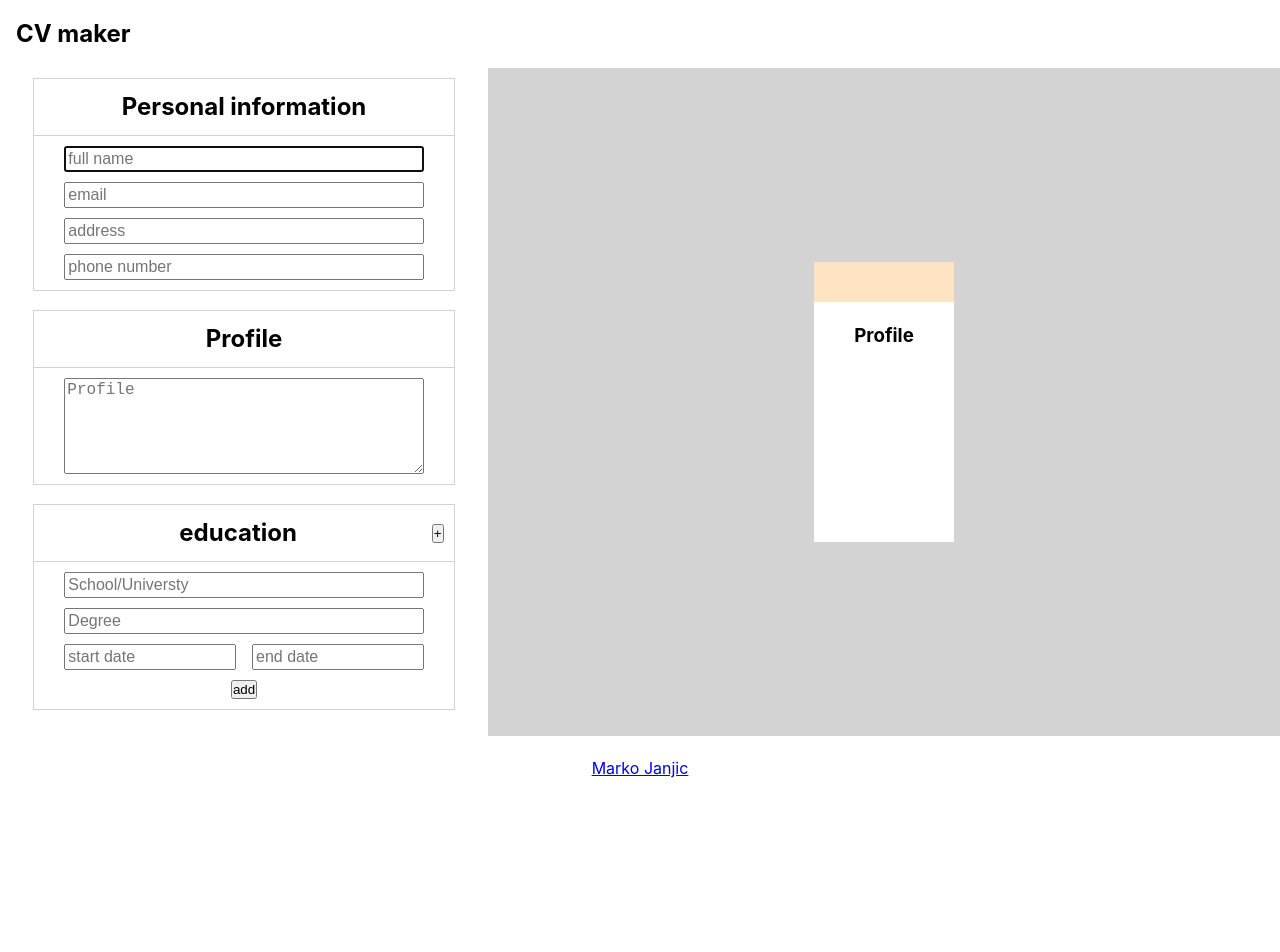
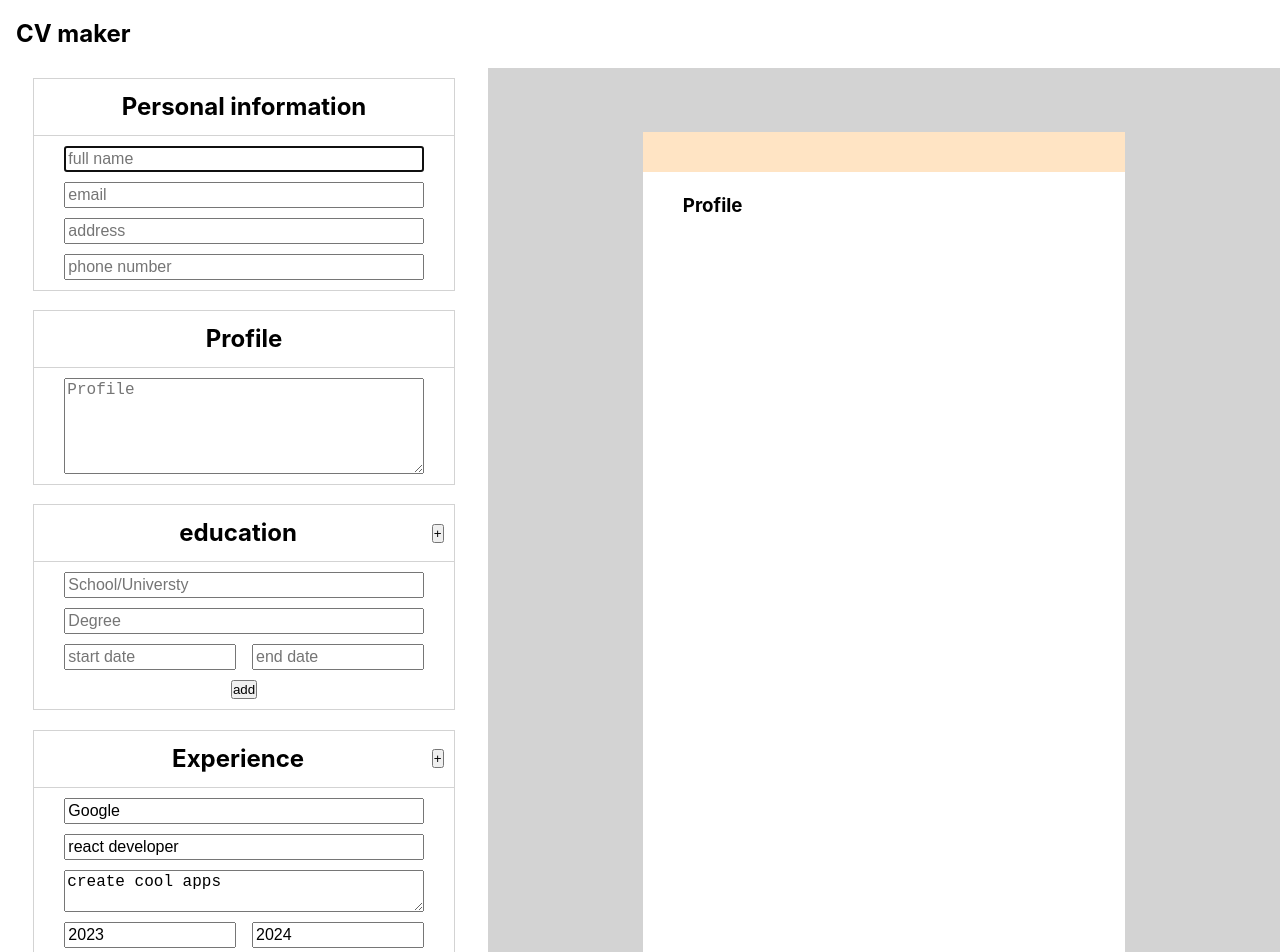
Before and after one commit to markojanja/cv_maker, a React (Vite) app: page / in a window 1280 px wide. Shown: the top 952 px of the page. Before the commit the page ends 800 px from the top, so only its background shows below. Built offline with nearby package versions, Linux system fonts and the light colour scheme.

Commit message:
added job form layout to the app

```diff
--- a/src/App.jsx
+++ b/src/App.jsx
@@ -5,6 +5,7 @@ import Navbar from './components/navbar/Navbar';
 import FormInfo from './components/forms/FormInfo';
 import FormProfile from './components/forms/FormProfile';
 import EducationList from './components/EducationList';
+import JobList from './components/JobList';
 import './App.css';
 
 function App() {
@@ -20,12 +21,22 @@ function App() {
     address: '',
     phone: '',
   };
+  const defaultJob = {
+    company: '',
+    position: '',
+    description: '',
+    startDate: '',
+    endDate: '',
+  };
   const [toggleForm, setToggleForm] = useState(true);
   const [personalInfo, setPersonalInfo] = useState({ ...defaultInfo });
   const [profile, setProfile] = useState('');
   const [education, setEducation] = useState({ ...defaultEducation });
   const [educationList, setEducationList] = useState([]);
   const [activeEducation, setActiveEducation] = useState(null);
+  const [job, setJob] = useState({ ...defaultJob });
+  const [jobList, setJobList] = useState([]);
+  const [activeJob, setActiveJob] = useState(null);
 
   function addEducation(e) {
     e.preventDefault();
@@ -72,6 +83,7 @@ function App() {
     setEducation({ ...defaultEducation });
     setToggleForm(!toggleForm);
   }
+  //job
 
   return (
     <div className="app">
@@ -93,6 +105,8 @@ function App() {
             handleDelete={handleDelete}
             handleCancel={handleCancel}
           />
+
+          <JobList job={job} setJob={setJob} jobList={jobList} setJobList={setJobList} activeJob={activeJob} setActiveJob={setActiveJob} />
         </aside>
         <section className="cv-section">
           <div className="resume-container">
--- /dev/null
+++ b/src/components/JobList.jsx
@@ -0,0 +1,15 @@
+import FormJob from './forms/FormJob';
+
+const JobList = ({ job, setJob, jobList, setJobList, activeJob, setActiveJob }) => {
+  return (
+    <div className="sidebar-container">
+      <div className="sidebar-header">
+        <h2>Experience</h2>
+        <button>+</button>
+      </div>
+      <FormJob />
+    </div>
+  );
+};
+
+export default JobList;
--- /dev/null
+++ b/src/components/forms/FormJob.jsx
@@ -0,0 +1,32 @@
+import './Forms.css';
+
+const FormJob = () => {
+  return (
+    <form className="job-form">
+      <input type="text" name="comppany" placeholder="company" value={'Google'} onChange={null} />
+      <input type="text" name="position" placeholder="position" value={'react developer'} onChange={null} />
+      <textarea name="description" placeholder="Job description" value={'create cool apps'} onChange={null} />
+      <div className="input-group">
+        <input type="text" name="startDate" placeholder="start date" value={2023} onChange={null} />
+        <input type="text" name="endDate" placeholder="end date" value={2024} onChange={null} />
+      </div>
+      {!false ? (
+        <button type="submit">add</button>
+      ) : (
+        <>
+          <button type="button" onClick={handleSave}>
+            save
+          </button>
+          <button type="button" onClick={handleCancel}>
+            cancel
+          </button>
+          <button type="button" onClick={handleDelete}>
+            delete
+          </button>
+        </>
+      )}
+    </form>
+  );
+};
+
+export default FormJob;
--- a/src/components/forms/Forms.css
+++ b/src/components/forms/Forms.css
@@ -1,6 +1,7 @@
 .info-form,
 .profile-form,
-.edu-form {
+.edu-form,
+.job-form {
   display: flex;
   flex-direction: column;
   align-items: center;
@@ -9,7 +10,7 @@
   padding: 10px;
   width: 100%;
 }
-.edu-form .input-group {
+.input-group {
   display: flex;
   align-items: center;
   justify-content: space-between;
--- a/src/index.css
+++ b/src/index.css
@@ -48,7 +48,10 @@ h1 {
 .resume-container {
   display: flex;
   flex-direction: column;
+  flex-grow: 1;
   background-color: #fff;
+  height: 90%;
+  width: 90%;
   aspect-ratio: 0.5;
   font-weight: 500;
 }
```
